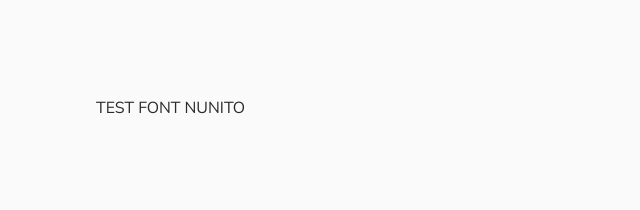
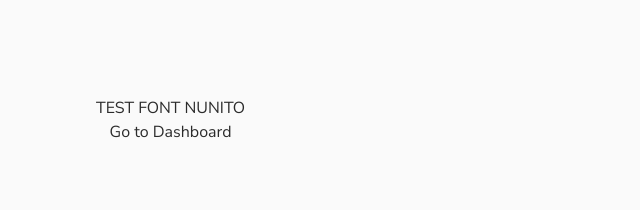
Before and after one commit to RezaBagusS/asahotak_irisfutureforge, a Next.js app: page / in a window 1280 px wide. Shown: the top 210 px of the page, without its empty margins (0-640 px from the left). Built offline with nearby package versions, Linux system fonts and the light colour scheme.

Commit message:
setup env

```diff
--- a/app/page.tsx
+++ b/app/page.tsx
@@ -2,6 +2,7 @@ export default function Home() {
   return (
     <main className="flex flex-col items-center justify-between p-24">
       <h1>TEST FONT NUNITO</h1>
+      <p>Go to Dashboard</p>
     </main>
   );
 }
```
